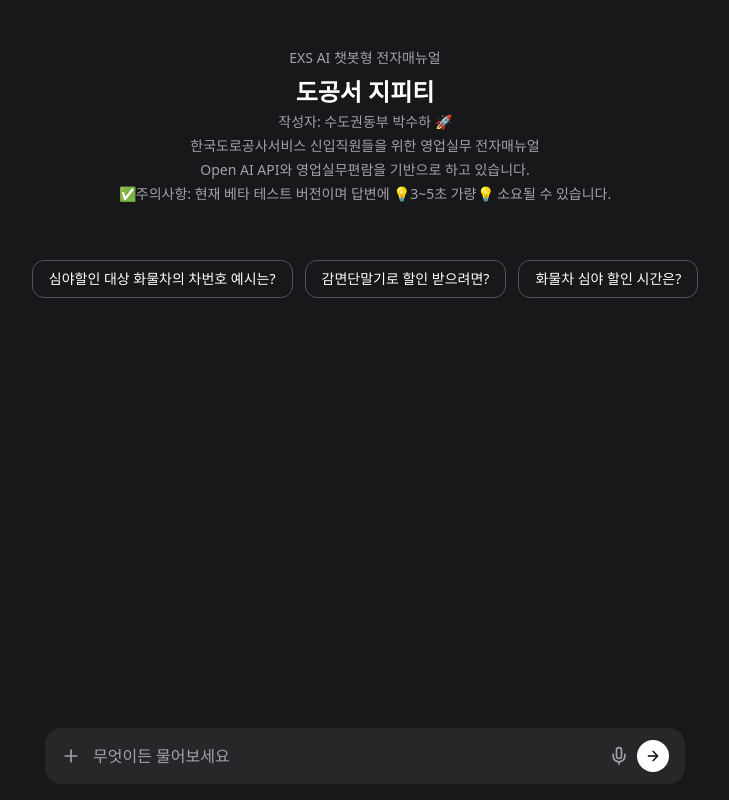
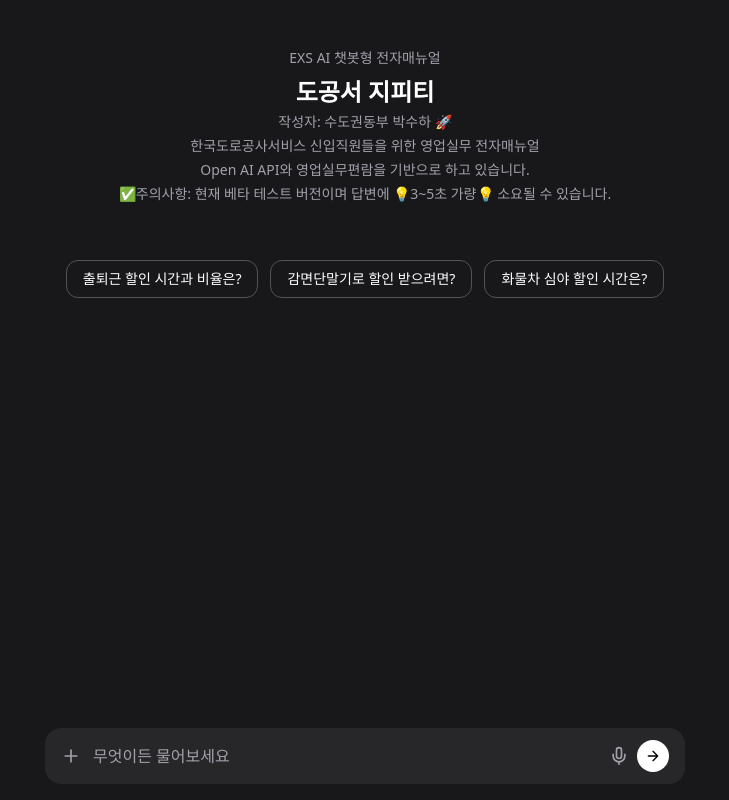
Before and after one commit to suhaparkxx/dogongseogpt, a React (Create React App) app in the folder dogongseogpt-ui/: page / in a window 1280 px wide. Shown: the whole page, without its empty margins (275-1004 px from the left). Built offline with nearby package versions, Linux system fonts and the light colour scheme.

Commit message:
fix: new

```diff
--- a/dogongseogpt-ui/src/App.js
+++ b/dogongseogpt-ui/src/App.js
@@ -21,7 +21,7 @@ function App() {
   const bottomRef = useRef(null);
 
   const sampleQuestions = [
-    "심야할인 대상 화물차의 차번호 예시는?",
+    "출퇴근 할인 시간과 비율은?",
     "감면단말기로 할인 받으려면?",
     "화물차 심야 할인 시간은?",
   ];
```
Also changed, not shown: 1 other file (tests, documents, lock files or other folders).
